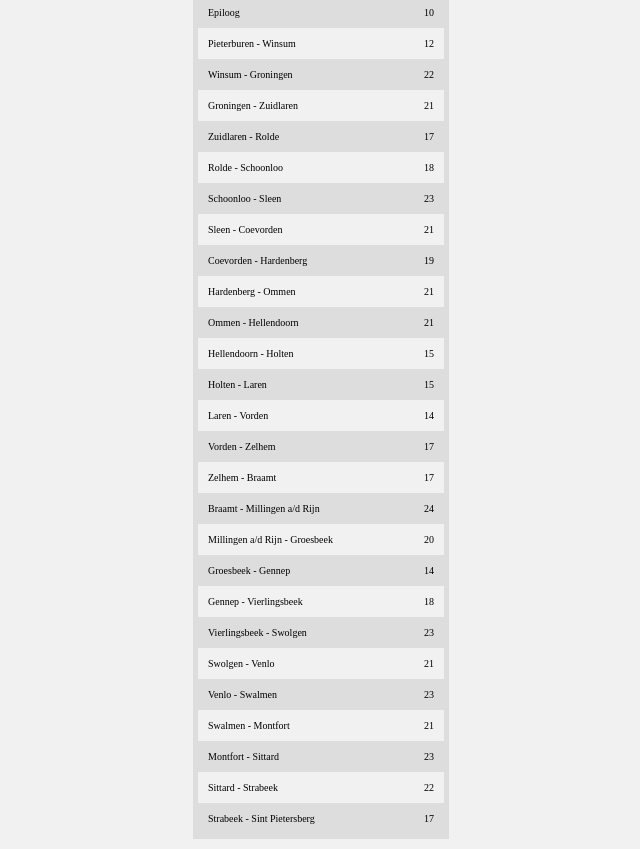
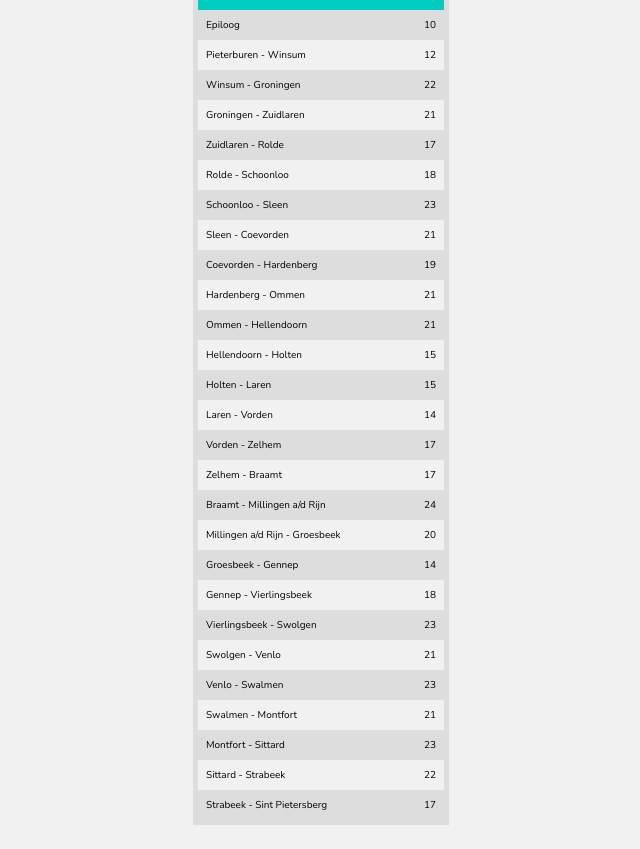
Before and after one commit to willemverbuyst/project-pieterpad, a plain HTML site: page index.html in a window 1280 px wide. Shown: the whole page, without its empty margins (319-959 px from the left). Drawn offline with nearby package versions, Linux system fonts and the light colour scheme.

Commit message:
Add font

```diff
--- a/index.html
+++ b/index.html
@@ -5,6 +5,12 @@
     <meta http-equiv="X-UA-Compatible" content="IE=edge" />
     <meta name="viewport" content="width=device-width, initial-scale=1.0" />
     <title>Pieterpad</title>
+    <link rel="preconnect" href="https://fonts.googleapis.com" />
+    <link rel="preconnect" href="https://fonts.gstatic.com" crossorigin />
+    <link
+      href="https://fonts.googleapis.com/css2?family=Nunito&display=swap"
+      rel="stylesheet"
+    />
     <link rel="stylesheet" href="style.css" />
     <style></style>
   </head>
--- a/style.css
+++ b/style.css
@@ -18,6 +18,7 @@ body {
   box-sizing: border-box;
   margin: 0;
   padding: 0;
+  font-family: 'Nunito', sans-serif;
   text-align: center;
   color: var(--color-black);
   background-color: var(--color-background);
@@ -50,7 +51,7 @@ table tr:nth-child(odd) td {
 
 table td,
 table th {
-  padding: 1rem;
+  padding: 0.8rem;
 }
 
 .stage {
```
